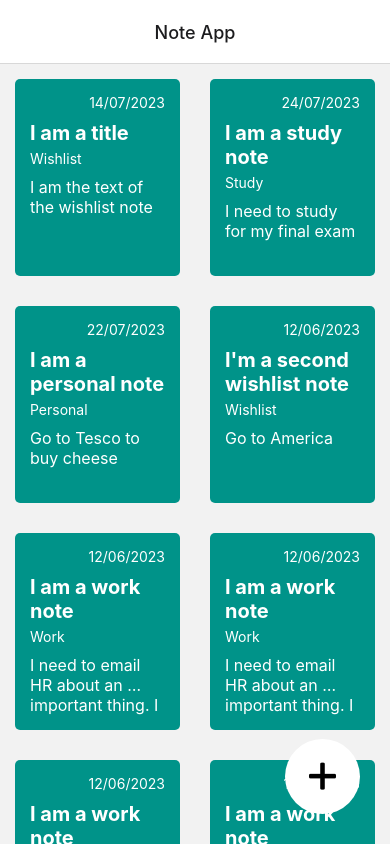
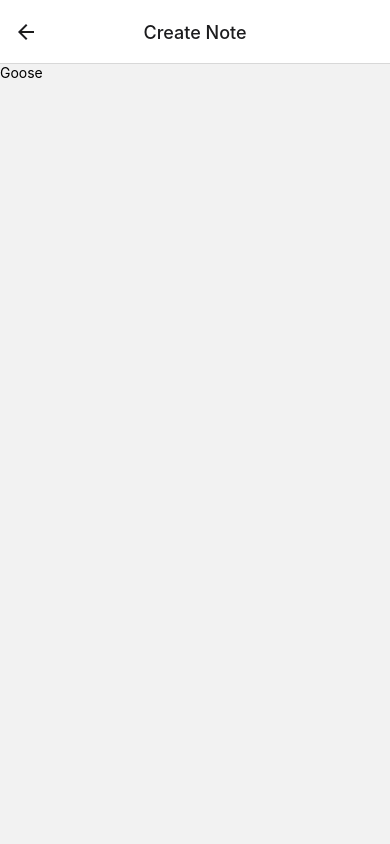
Before and after one commit to DaisyWard/ReactNativeNotesApp, a React Native app: screen /CreateNote in a window 390 px wide. Built offline with nearby package versions, Linux system fonts and the light colour scheme.

Commit message:
Add Create Note page

```diff
--- a/App.js
+++ b/App.js
@@ -1,15 +1,21 @@
 import { createNativeStackNavigator } from '@react-navigation/native-stack'
 import { NavigationContainer } from '@react-navigation/native';
 import NoteList from './screens/NoteList';
+import CreateNote from './screens/CreateNote';
+import { StatusBar } from 'expo-status-bar';
 
 export default function App() {
   const Stack = createNativeStackNavigator()
 
   return (
-    <NavigationContainer>
-      <Stack.Navigator screenOptions={{headerTitleAlign: 'center'}}>
-        <Stack.Screen name="Note App" component={NoteList}  options={{orientation: 'all'}} />
-      </Stack.Navigator>
-    </NavigationContainer>
+    <>
+      <StatusBar style='dark' />
+      <NavigationContainer>
+        <Stack.Navigator screenOptions={{headerTitleAlign: 'center'}}>
+          <Stack.Screen name='NoteApp' component={NoteList}  options={{orientation: 'all', title: 'Note App'}} />
+          <Stack.Screen name='CreateNote' component={CreateNote} options={{orientation: 'all', title: 'Create Note'}} />
+        </Stack.Navigator>
+      </NavigationContainer>
+    </>
   );
 }
--- a/package.json
+++ b/package.json
@@ -15,7 +15,9 @@
     "expo-status-bar": "~1.4.4",
     "react": "18.2.0",
     "react-native": "0.71.8",
-    "react-navigation-stack": "^2.10.4"
+    "react-navigation-stack": "^2.10.4",
+    "react-native-screens": "~3.20.0",
+    "react-native-safe-area-context": "4.5.0"
   },
   "devDependencies": {
     "@babel/core": "^7.20.0"
--- /dev/null
+++ b/screens/CreateNote.js
@@ -0,0 +1,13 @@
+import React from 'react';
+import { View, Text } from 'react-native';
+
+const CreateNote = () => {
+
+  return (
+    <View>
+      <Text>Goose</Text>
+    </View>
+  );
+};
+
+export default CreateNote;
--- a/screens/NoteList.js
+++ b/screens/NoteList.js
@@ -3,7 +3,7 @@ import { StyleSheet, SafeAreaView, FlatList, TouchableOpacity } from 'react-nati
 import Note from '../components/Note';
 import { Entypo } from '@expo/vector-icons';
 
-const NoteList = () => {
+const NoteList = ({navigation}) => {
   const items = [
     {
       id: 1,
@@ -64,7 +64,7 @@ const NoteList = () => {
   ]
 
   const clickHandler = () => {
-    alert('Floating Button Clicked');
+    navigation.navigate('CreateNote')
   }
 
   return (
```
Also changed, not shown: 1 other file (tests, documents, lock files or other folders).
